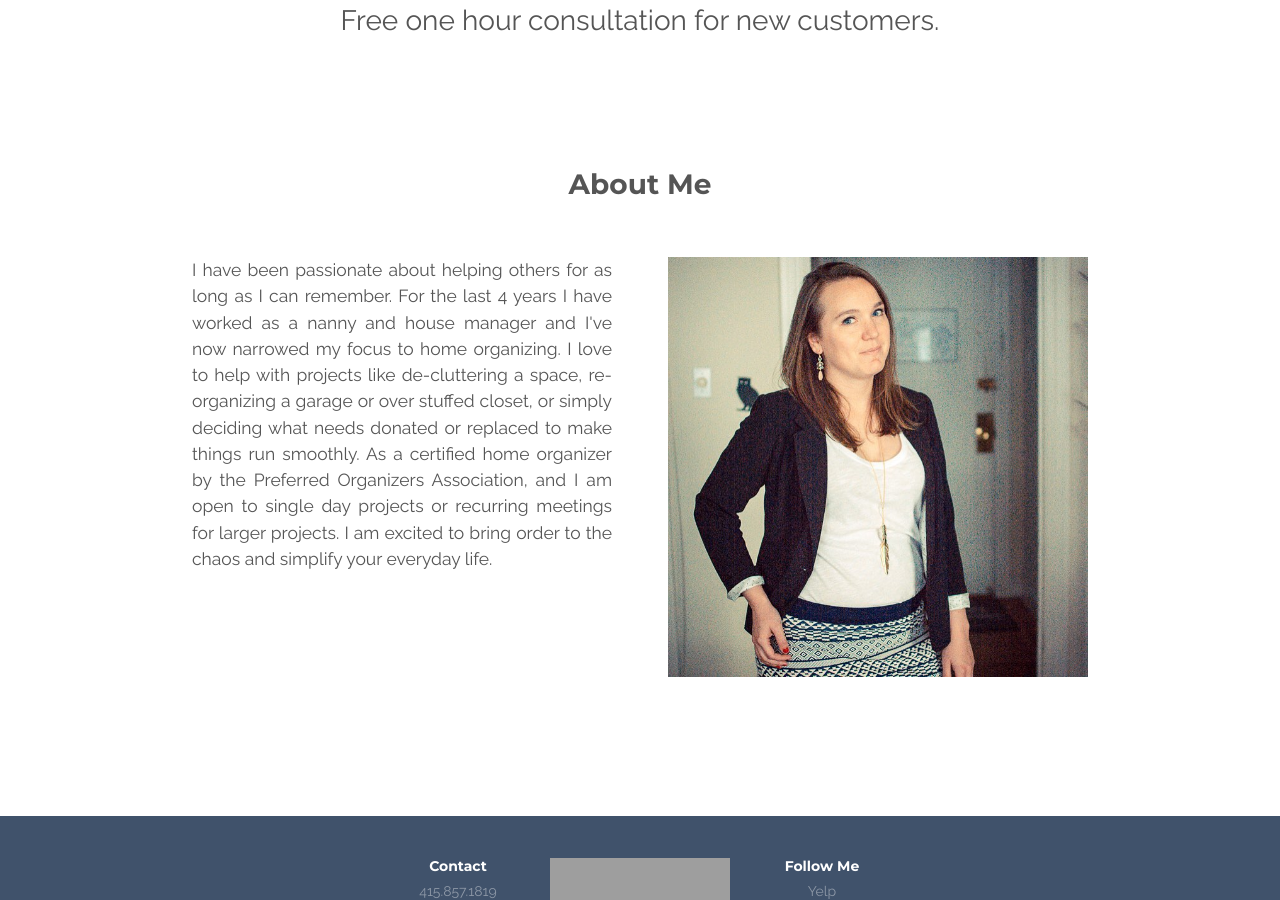
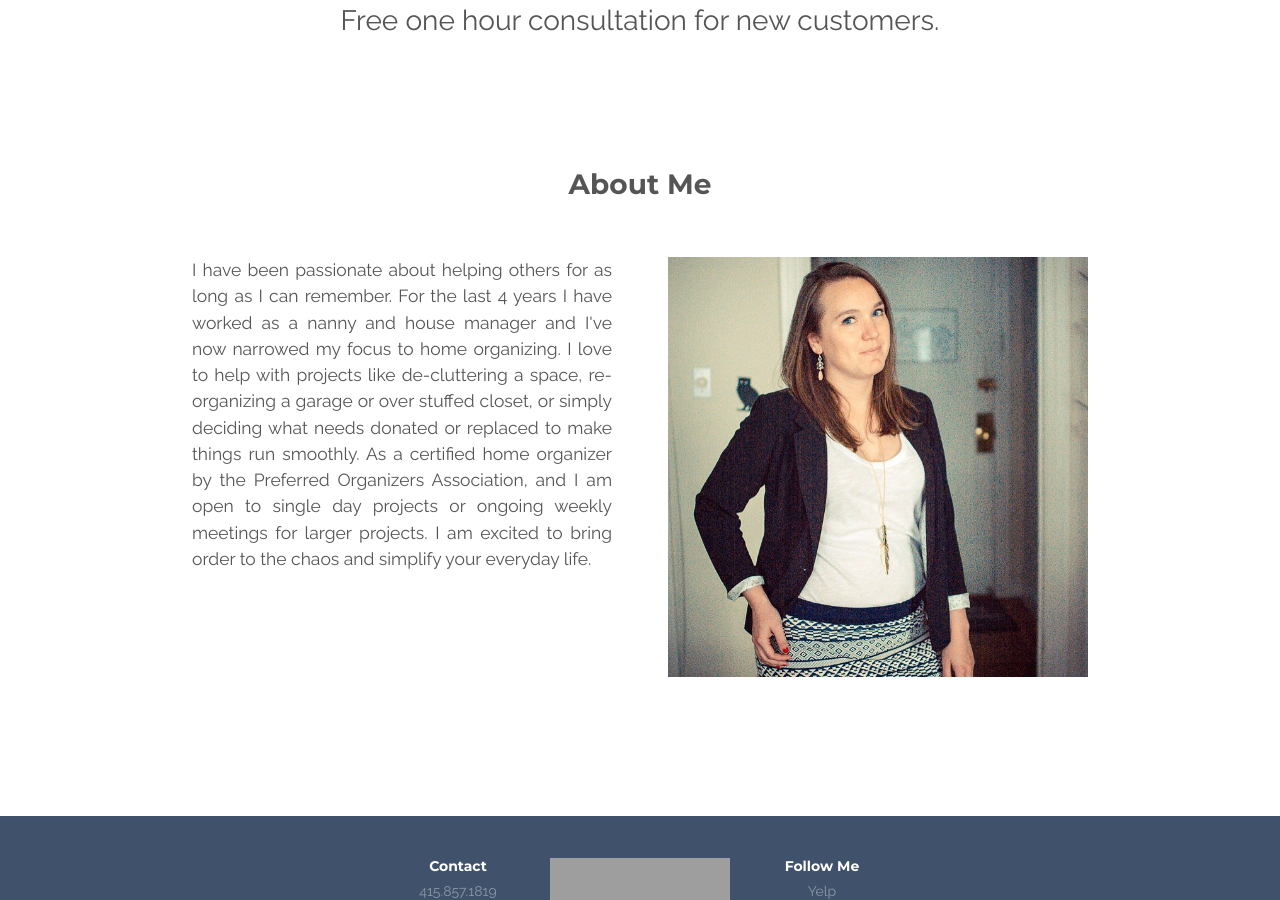
Before and after one commit to phil-monroe/sfstressless.com, a Jekyll site: the page built from index.html, in a window 1280 px wide and 900 px high, scrolled down 1335 px. Built offline with Jekyll 4.4.1, drawn with Linux system fonts in a browser that asks for light colours; nearby versions of some CDN libraries; grey boxes are pictures that could not be loaded.

Commit message:
Fix typo in about me

```diff
--- a/index.html
+++ b/index.html
@@ -49,13 +49,13 @@ services:
     <div class='side'>
       <p>
         I have been passionate about helping others for as long as I can remember.
-        For the last 4 years I have worked as a nanny and house manager and
-        I've now narrowed my focus to home organizing. I love to help with
-        projects like de-cluttering a space, re-organizing a garage or over stuffed closet,
-        or simply deciding what needs donated or replaced to make things run smoothly.
-        As a certified home organizer by the Preferred Organizers Association,
-        and I am open to single day projects or recurring meetings for larger
-        projects. I am excited to bring order to the chaos and simplify your everyday life.
+        For the last 4 years I have worked as a nanny and house manager and I've
+        now narrowed my focus to home organizing. I love to help with projects like
+        de-cluttering a space, re-organizing a garage or over stuffed closet, or simply
+        deciding what needs donated or replaced to make things run smoothly. As a
+        certified home organizer by the Preferred Organizers Association, and I am
+        open to single day projects or ongoing weekly meetings for larger projects.
+        I am excited to bring order to the chaos and simplify your everyday life.
       </p>
     </div>
 
```
